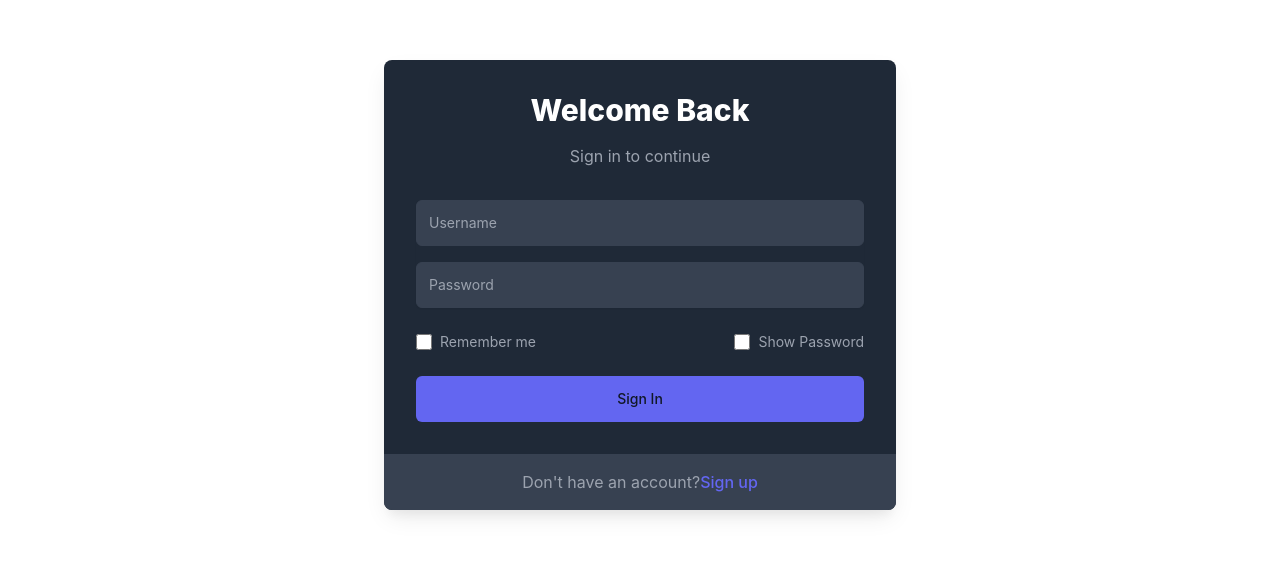
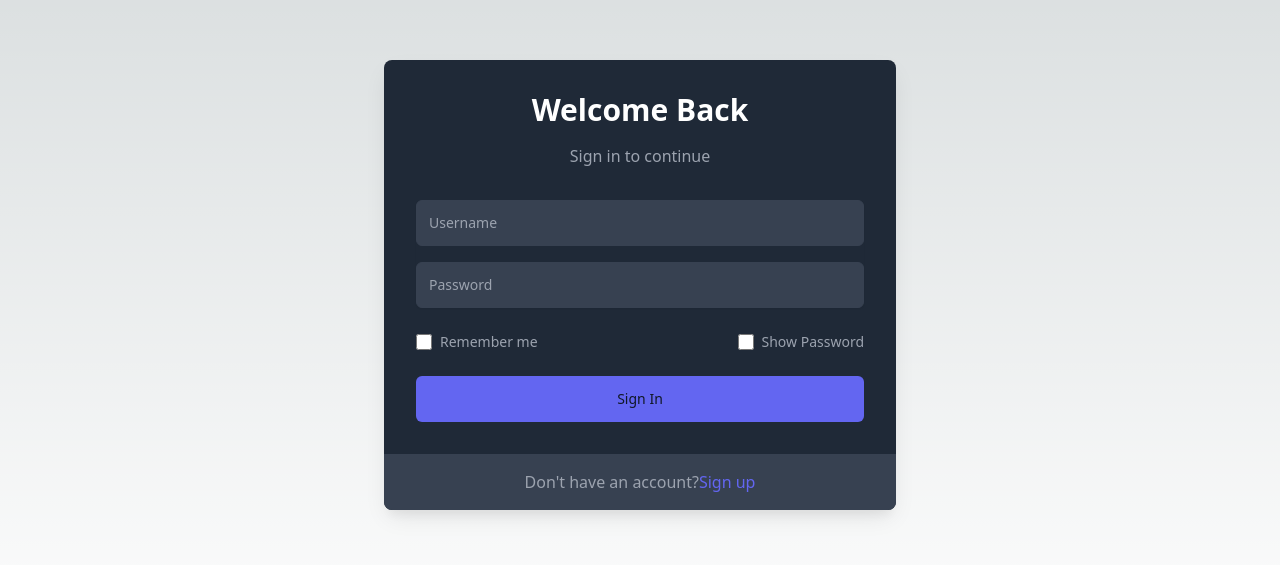
Before and after one commit to akshat2635/aniverse-react-frontend, a React (Create React App) app: page /login in a window 1280 px wide. Shown: the part 115-680 px from the top of the page. Built offline with nearby package versions, Linux system fonts and the light colour scheme.

Commit message:
On branch master Your branch is up to date with 'origin/master'.
Changes to be committed:
	modified:   src/styles/index.css

```diff
--- a/src/styles/index.css
+++ b/src/styles/index.css
@@ -3,16 +3,50 @@
 @tailwind utilities;
 
 
-body {
-  margin: 0;
-  font-family: -apple-system, BlinkMacSystemFont, 'Segoe UI', 'Roboto', 'Oxygen',
-    'Ubuntu', 'Cantarell', 'Fira Sans', 'Droid Sans', 'Helvetica Neue',
-    sans-serif;
-  -webkit-font-smoothing: antialiased;
-  -moz-osx-font-smoothing: grayscale;
+:root {
+  --foreground-rgb: 0, 0, 0;
+  --background-start-rgb: 214, 219, 220;
+  --background-end-rgb: 255, 255, 255;
 }
 
-code {
-  font-family: source-code-pro, Menlo, Monaco, Consolas, 'Courier New',
-    monospace;
+@media (prefers-color-scheme: dark) {
+  :root {
+    --foreground-rgb: 255, 255, 255;
+    --background-start-rgb: 0, 0, 0;
+    --background-end-rgb: 0, 0, 0;
+  }
 }
+
+body {
+  color: rgb(var(--foreground-rgb));
+  background: linear-gradient(
+      to bottom,
+      transparent,
+      rgb(var(--background-end-rgb))
+    )
+    rgb(var(--background-start-rgb));
+}
+
+.bt{
+  opacity: 0.3;
+}
+.bt:hover{
+  opacity: 1;
+}
+
+.checked{
+  color: orange;
+}
+.transition-transform {
+  transition: transform 0.5s ease-in-out;
+}
+
+.transition-opacity {
+  transition: opacity 0.5s ease-in-out;
+}
+
+@layer utilities {
+  .text-balance {
+    text-wrap: balance;
+  }
+}
```
